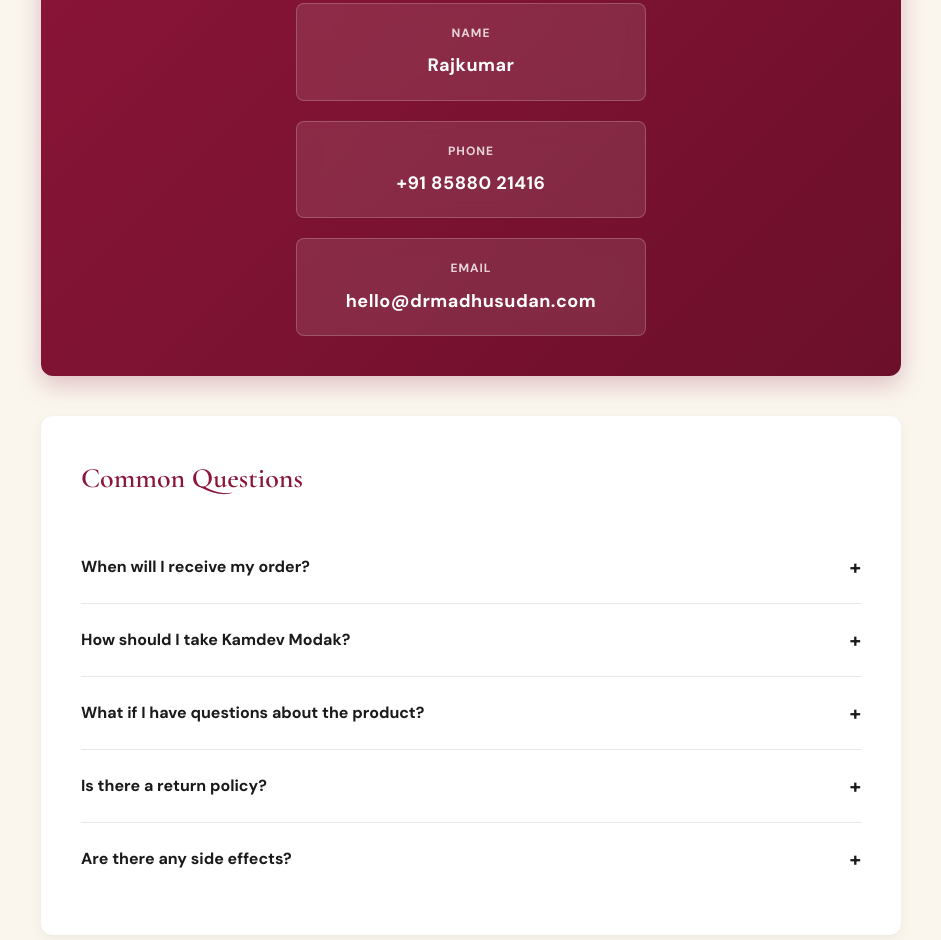
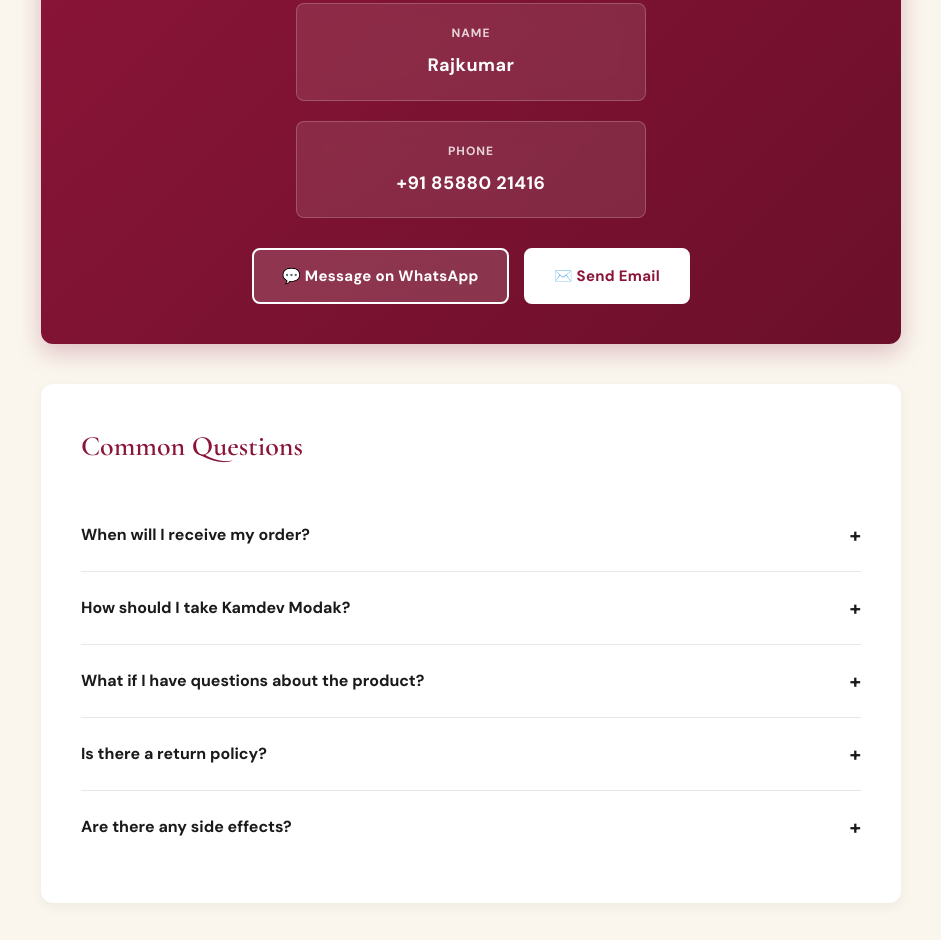
Before and after one commit to pnet-git/kamdev-modak-landing, a plain HTML site: page thank-you/index.html in a window 1280 px wide. Shown: the part 1453-2393 px from the top of the page, without its empty margins (169-1110 px from the left). Drawn offline with nearby package versions, Linux system fonts and the light colour scheme.

Commit message:
Add WhatsApp and email contact buttons to PoC section

```diff
--- a/thank-you/index.html
+++ b/thank-you/index.html
@@ -355,6 +355,40 @@
       box-shadow: 0 12px 32px rgba(139, 21, 56, 0.45);
     }
 
+    .contact-button {
+      display: inline-block;
+      padding: 14px 28px;
+      border-radius: 8px;
+      text-decoration: none;
+      font-weight: 600;
+      font-size: 15px;
+      letter-spacing: 0.3px;
+      transition: all 0.3s ease;
+      border: 2px solid white;
+      cursor: pointer;
+    }
+
+    .whatsapp-btn {
+      background: rgba(255, 255, 255, 0.15);
+      color: white;
+    }
+
+    .whatsapp-btn:hover {
+      background: rgba(255, 255, 255, 0.25);
+      transform: translateY(-2px);
+    }
+
+    .email-btn {
+      background: white;
+      color: var(--maroon);
+      border-color: white;
+    }
+
+    .email-btn:hover {
+      background: rgba(255, 255, 255, 0.9);
+      transform: translateY(-2px);
+    }
+
     /* ==========================================
        FOOTER
        ========================================== */
@@ -456,10 +490,14 @@
         <p class="poc-label">Phone</p>
         <p class="poc-value"><a href="tel:+918588021416">+91 85880 21416</a></p>
       </div>
-      <div class="poc-item">
-        <p class="poc-label">Email</p>
-        <p class="poc-value"><a href="mailto:hello@drmadhusudan.com">hello@drmadhusudan.com</a></p>
-      </div>
+    </div>
+    <div style="display: flex; gap: 15px; justify-content: center; margin-top: 30px; flex-wrap: wrap;">
+      <a href="https://wa.me/918588021416?text=Hi%20Rajkumar%2C%20I%20just%20ordered%20Kamdev%20Modak.%20I%20have%20a%20query." class="contact-button whatsapp-btn" target="_blank">
+        💬 Message on WhatsApp
+      </a>
+      <a href="mailto:hello@drmadhusudan.com?subject=Kamdev%20Modak%20Order%20Inquiry" class="contact-button email-btn">
+        ✉️ Send Email
+      </a>
     </div>
   </div>
 
```
